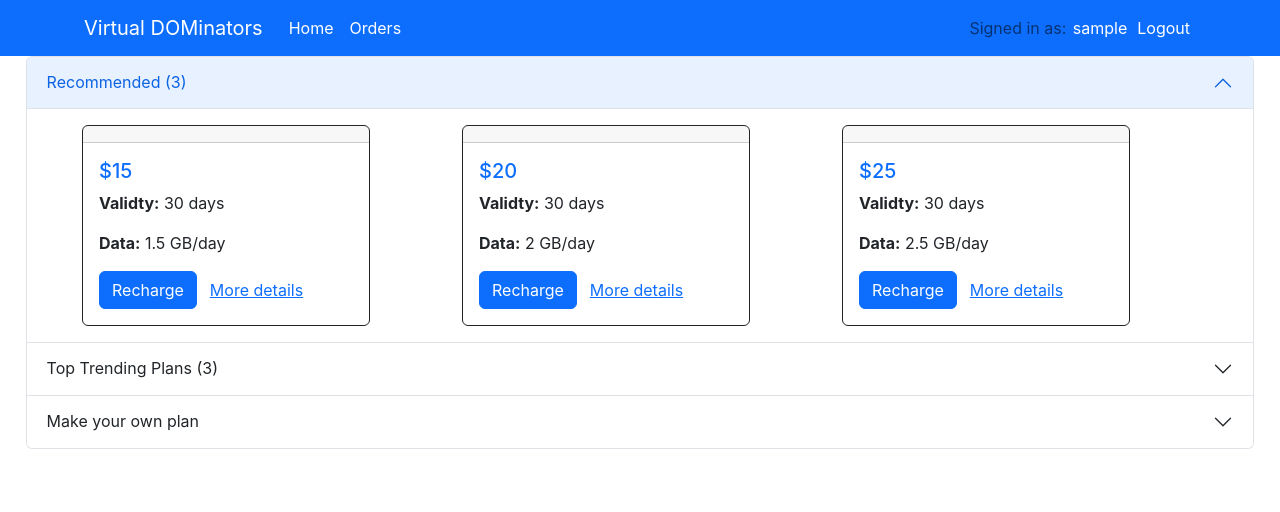
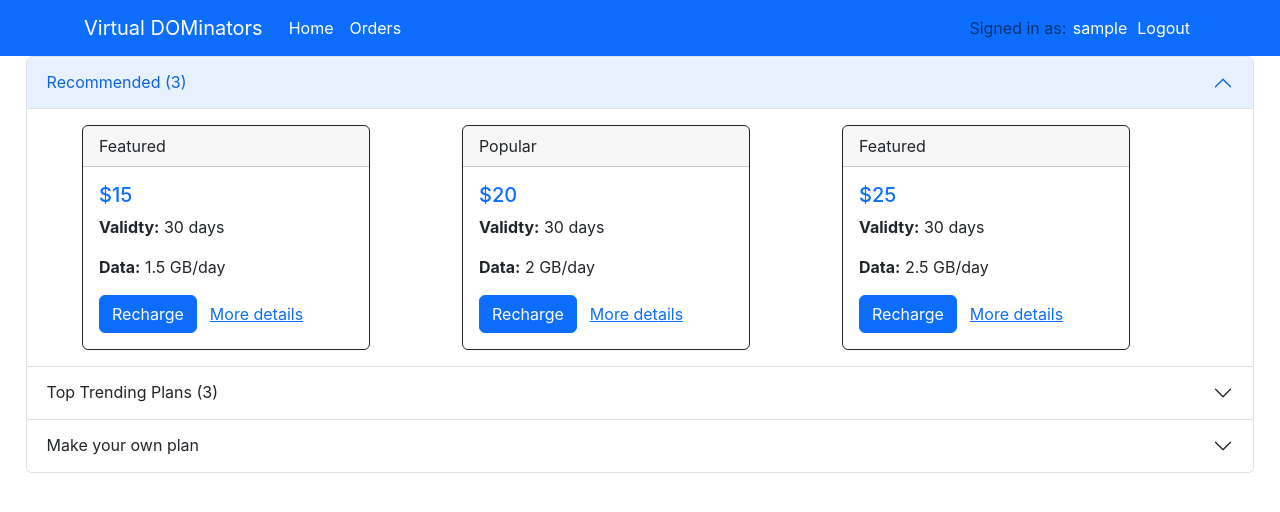
Before and after one commit to iamneo-production/cb4fd885-f45e-4509-beba-478882777bd3, a React (Create React App) app in the folder flexi-serve-hackathon/: page / in a window 1280 px wide. Shown: the top 512 px of the page. Built offline with nearby package versions, Linux system fonts and the light colour scheme; data requests are answered from the project's data file; sample sign-in values are in the browser's storage.

Commit message:
task(): adding stripe payment gateway

```diff
--- a/flexi-serve-hackathon/db.json
+++ b/flexi-serve-hackathon/db.json
@@ -9,7 +9,31 @@
       "country": "uk",
       "address": "",
       "role": "admin",
-      "gender": "male"
+      "gender": "male",
+      "orders": [
+        {
+          "orderId": 1,
+          "header": "Featured",
+          "date": "28/08/2023",
+          "price": "$15",
+          "validity": "30 days",
+          "data": "1.5 GB/day",
+          "localMins": "Unlimited",
+          "texts": "Unlimited",
+          "internationalMins": "5000"
+        },
+        {
+          "orderId": 2,
+          "header": "Trending",
+          "date": "30/09/2023",
+          "price": "$10",
+          "validity": "30 days",
+          "data": "15 GB*",
+          "localMins": "Unlimited",
+          "texts": "Unlimited",
+          "internationalMins": "100"
+        }
+      ]
     },
     {
       "id": "testuser",
@@ -20,7 +44,42 @@
       "country": "usa",
       "address": "address1",
       "role": "user",
-      "gender": "male"
+      "gender": "male",
+      "orders": [
+        {
+          "orderId": 1,
+          "header": "Featured",
+          "date": "28/08/2023",
+          "price": "$15",
+          "validity": "30 days",
+          "data": "1.5 GB/day",
+          "localMins": "Unlimited",
+          "texts": "Unlimited",
+          "internationalMins": "5000"
+        },
+        {
+          "orderId": 2,
+          "header": "Trending",
+          "date": "31/09/2023",
+          "price": "$10",
+          "validity": "30 days",
+          "data": "15 GB*",
+          "localMins": "Unlimited",
+          "texts": "Unlimited",
+          "internationalMins": "100"
+        }
+      ]
+    },
+    {
+      "id": "test",
+      "name": "Test",
+      "password": "test",
+      "email": "test@hmail.com",
+      "phone": "9090909090",
+      "country": "india",
+      "address": "Test",
+      "gender": "male",
+      "orders": []
     }
   ],
   "roleaccess": [
@@ -84,7 +143,8 @@
     "recommended": [
       {
         "id": "1",
-        "price": "$15",
+        "header": "Featured",
+        "price": "15",
         "validity": "30 days",
         "data": "1.5 GB/day",
         "localMins": "Unlimited",
@@ -93,7 +153,8 @@
       },
       {
         "id": "2",
-        "price": "$20",
+        "header": "Popular",
+        "price": "20",
         "validity": "30 days",
         "data": "2 GB/day",
         "localMins": "Unlimited",
@@ -102,7 +163,8 @@
       },
       {
         "id": "3",
-        "price": "$25",
+        "header": "Featured",
+        "price": "25",
         "validity": "30 days",
         "data": "2.5 GB/day",
         "localMins": "Unlimited",
@@ -112,8 +174,9 @@
     ],
     "topTrending": [
       {
-        "id": "1",
-        "price": "$5",
+        "id": "4",
+        "header": "Independence Day Offer",
+        "price": "5",
         "validity": "30 days",
         "data": "5 GB*",
         "localMins": "1000",
@@ -121,8 +184,9 @@
         "internationalMins": "100"
       },
       {
-        "id": "2",
-        "price": "$10",
+        "id": "5",
+        "header": "Trending",
+        "price": "10",
         "validity": "30 days",
         "data": "15 GB*",
         "localMins": "Unlimited",
@@ -130,8 +194,9 @@
         "internationalMins": "100"
       },
       {
-        "id": "3",
-        "price": "$30",
+        "id": "6",
+        "header": "Best Selling",
+        "price": "30",
         "validity": "30 days",
         "data": "Unlimited",
         "localMins": "Unlimited",
--- a/flexi-serve-hackathon/package.json
+++ b/flexi-serve-hackathon/package.json
@@ -6,6 +6,8 @@
     "@emotion/react": "^11.11.1",
     "@emotion/styled": "^11.11.0",
     "@mui/material": "^5.14.7",
+    "@stripe/react-stripe-js": "^2.1.2",
+    "@stripe/stripe-js": "^2.1.0",
     "@testing-library/jest-dom": "^5.17.0",
     "@testing-library/react": "^13.4.0",
     "@testing-library/user-event": "^13.5.0",
--- a/flexi-serve-hackathon/src/components/AppHeader.js
+++ b/flexi-serve-hackathon/src/components/AppHeader.js
@@ -1,5 +1,5 @@
 import { useState, useEffect } from "react";
-import { Link, useLocation, useNavigate } from "react-router-dom";
+import { useLocation, useNavigate } from "react-router-dom";
 import Container from "react-bootstrap/Container";
 import Nav from "react-bootstrap/Nav";
 import Navbar from "react-bootstrap/Navbar";
@@ -27,7 +27,7 @@ const AppHeader = () => {
       {showMenu && (
         <Navbar bg="primary" data-bs-theme="dark">
           <Container>
-            <Navbar.Brand href="#home">Virtual DOMinators</Navbar.Brand>
+            <Navbar.Brand href="/">Virtual DOMinators</Navbar.Brand>
             <Nav className="me-auto">
               <Nav.Link href="/">Home</Nav.Link>
               <Nav.Link href="/order-history">Orders</Nav.Link>
--- a/flexi-serve-hackathon/src/components/Home.js
+++ b/flexi-serve-hackathon/src/components/Home.js
@@ -48,12 +48,6 @@ const Home = () => {
       (customValidity >= 60 && customValidity <= 90)
     ) {
       setCustomPrice(40);
-    } else if (
-      customData >= 10 &&
-      customData <= 15 &&
-      customIntlMins === 9999
-    ) {
-      setCustomPrice(30);
     } else if (
       customData >= 10 &&
       customData <= 15 &&
@@ -143,7 +137,7 @@ const Home = () => {
                       <Card.Header>{plan.header}</Card.Header>
                       <Card.Body>
                         <Card.Title className="text-primary">
-                          {plan.price}
+                          ${plan.price}
                         </Card.Title>
                         <Card.Text>
                           <strong>Validty:</strong> {plan.validity}
@@ -183,14 +177,11 @@ const Home = () => {
               <Row>
                 {topTrendingPlans.map((plan) => (
                   <Col key={plan.id}>
-                    <Card
-                      border="dark"
-                      style={{ width: "18rem" }}
-                    >
+                    <Card border="dark" style={{ width: "18rem" }}>
                       <Card.Header>{plan.header}</Card.Header>
                       <Card.Body>
                         <Card.Title className="text-primary">
-                          {plan.price}
+                          ${plan.price}
                         </Card.Title>
                         <Card.Text>
                           <strong>Validty:</strong> {plan.validity}
--- a/flexi-serve-hackathon/src/components/Recharge.js
+++ b/flexi-serve-hackathon/src/components/Recharge.js
@@ -1,9 +1,38 @@
 import React from "react";
 import Button from "react-bootstrap/esm/Button";
+// import { useNavigate } from "react-router-dom";
+import { loadStripe } from "@stripe/stripe-js";
 
 const Recharge = () => {
   let order = JSON.parse(sessionStorage.getItem("order"));
-  console.log(order);
+  // const navigate = useNavigate();
+  const makePayment = async () => {
+    const stripe = await loadStripe(
+      "pk_test_51JumLXBPQeAuTgL1NI4yDdkimtENKscd8FBy4LRA4ahqXVEbBRt4VgcobThjBxmwywgTwX1t2PtodBZYjYYp5gbY00cI3NjBn6"
+    );
+
+    const body = {
+      product: order,
+    };
+    const headers = {
+      "Content-Type": "application/json",
+    };
+    const response = await fetch("http://localhost:7000/api/make-payment", {
+      method: "POST",
+      headers: headers,
+      body: JSON.stringify(body),
+    });
+
+    const session = await response.json();
+
+    const result = stripe.redirectToCheckout({
+      sessionId: session.id,
+    });
+
+    if (result.error) {
+      console.log(result.error);
+    }
+  };
   return (
     <div className="container">
       <div className="card">
@@ -38,7 +67,9 @@ const Recharge = () => {
             </tr>
           </table>
           <div className="d-flex justify-content-center">
-            <Button variant="primary">Proceed to pay</Button>
+            <Button variant="primary" onClick={makePayment}>
+              Proceed to pay
+            </Button>
           </div>
         </div>
       </div>
```
Also changed, not shown: 1 other file (tests, documents, lock files or other folders).
